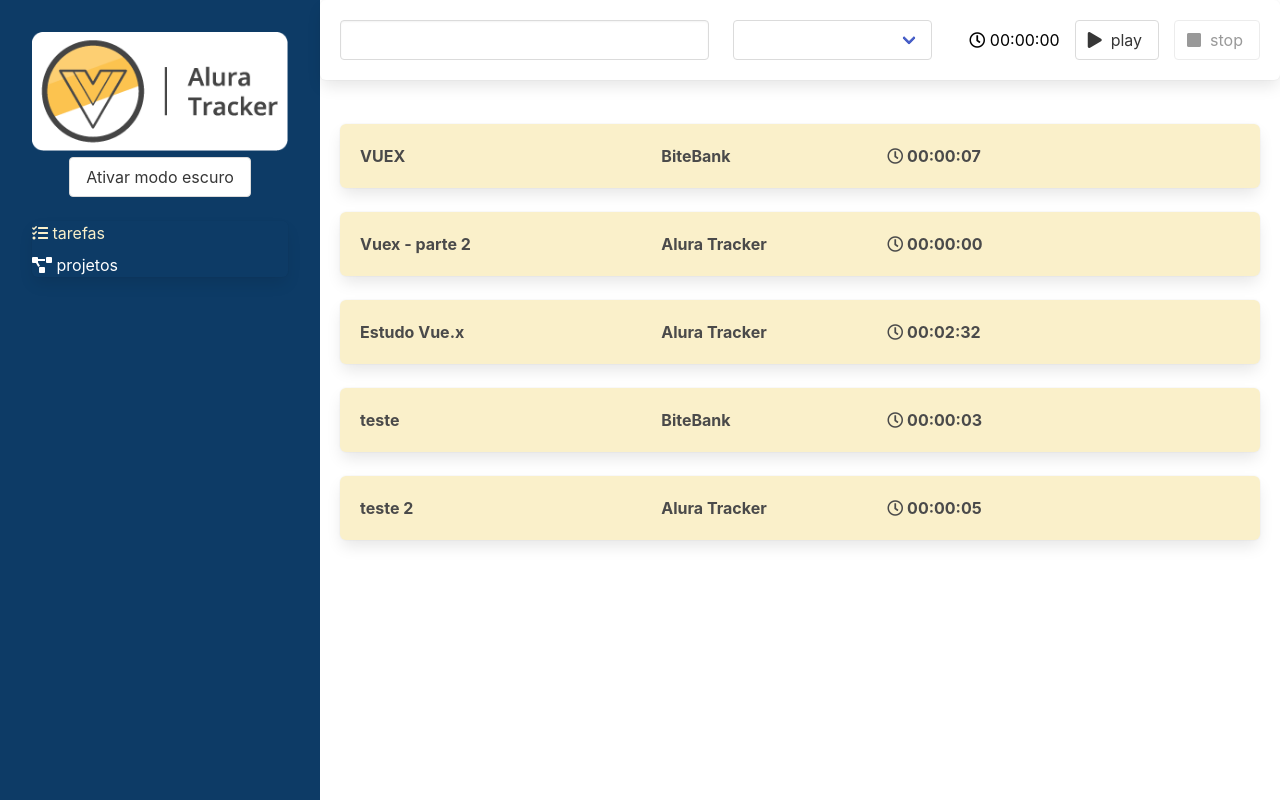
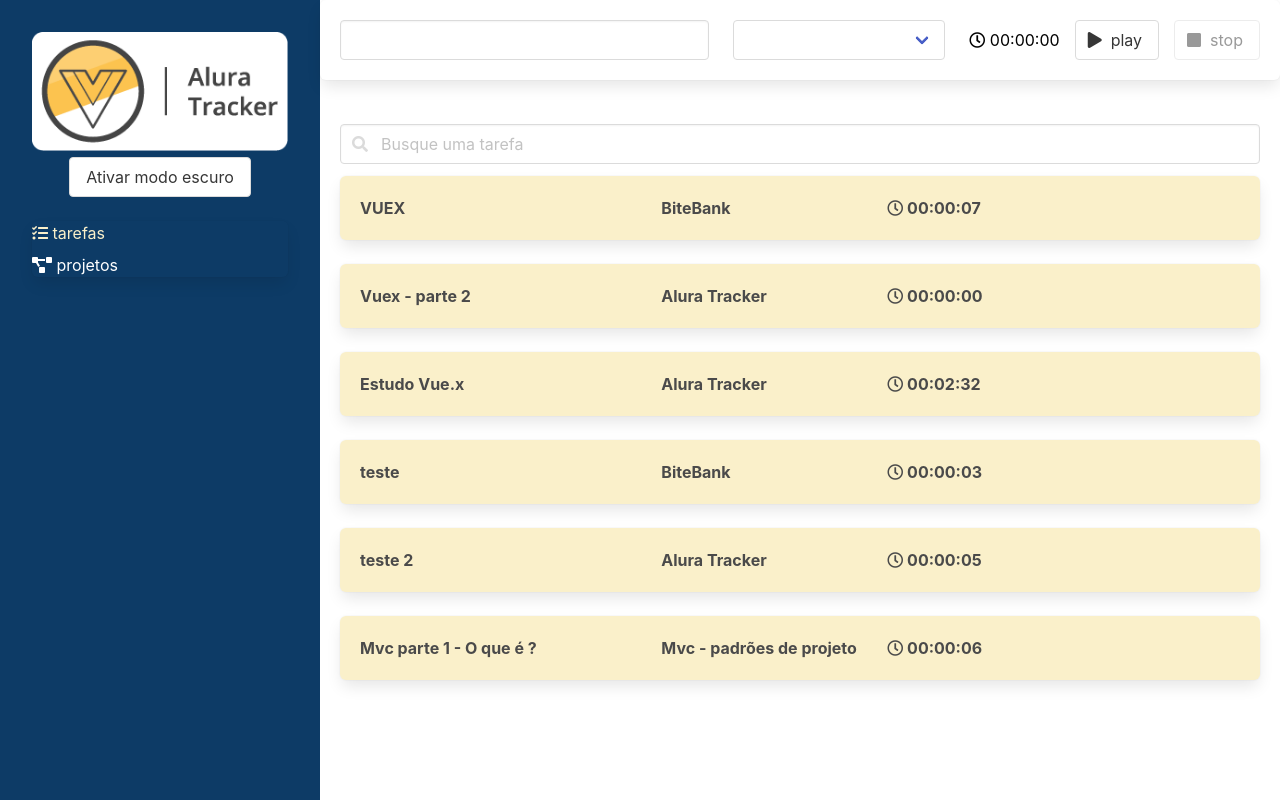
Before and after one commit to jpnc1695/Tracker-vue, a Vue app: page /#/ in a window 1280 px wide. Built offline with nearby package versions, Linux system fonts and the light colour scheme; data requests are answered from the project's data file.

Commit message:
cricação do filtro de tarefas

```diff
--- a/db.json
+++ b/db.json
@@ -7,6 +7,10 @@
     {
       "id": 2,
       "nome": "BiteBank 2.0"
+    },
+    {
+      "nome": "Mvc - padrões de projeto",
+      "id": 3
     }
   ],
   "tarefas": [
@@ -54,6 +58,15 @@
         "nome": "Alura Tracker"
       },
       "id": 8
+    },
+    {
+      "duracaoEmSegundos": 6,
+      "descricao": "Mvc parte 1 - O que é ?",
+      "projeto": {
+        "nome": "Mvc - padrões de projeto",
+        "id": 3
+      },
+      "id": 9
     }
   ]
 }
--- a/src/store/modulos/tarefas/index.ts
+++ b/src/store/modulos/tarefas/index.ts
@@ -29,9 +29,15 @@
 
   actions: {
 
-    [OBTER_TAREFAS]({commit}){
-        http.get('tarefas')
-        .then(resp => commit(DEFINIR_TAREFAS, resp.data))
+    [OBTER_TAREFAS]({commit}, filtro:string){
+      let url = 'tarefas'
+
+      if(filtro){
+        url += '?descricao=' + filtro
+      }
+
+      http.get(url)
+          .then(resp => commit(DEFINIR_TAREFAS, resp.data))
     },
     [CADASTRAR_TAREFAS]({commit}, tarefa:ITarefa){
         return http.post('/tarefas', tarefa)
--- a/src/views/Tarefas.vue
+++ b/src/views/Tarefas.vue
@@ -5,13 +5,25 @@
       Você não está muito produtivo hoje
       <span class="has-text-weight-bold">:(</span>
     </Box>
+    <div class="field">
+      <p class="control has-icons-left">
+        <input class="input" type="text" placeholder="Busque uma tarefa" v-model="filtro"/>
+        <span class="icon is-small is-left">
+          <i class="fas fa-search"></i>
+        </span>
+      </p>
+    </div>
     <Tarefa
       v-for="(tarefa, index) in tarefas"
       :tarefa="tarefa"
       :key="index"
       @aoTarefaClicada="selecionarTarefa"
     />
-    <div class="modal" :class="{ 'is-active': tarefaSelecionada }" v-if="tarefaSelecionada">
+    <div
+      class="modal"
+      :class="{ 'is-active': tarefaSelecionada }"
+      v-if="tarefaSelecionada"
+    >
       <div class="modal-background"></div>
       <div class="modal-card">
         <header class="modal-card-head">
@@ -24,7 +36,9 @@
         </header>
         <section class="modal-card-body">
           <div class="field">
-            <label for="descricaoDaTarefa" class="label"> Descrição da tarefa </label>
+            <label for="descricaoDaTarefa" class="label">
+              Descrição da tarefa
+            </label>
             <input
               type="text"
               class="input"
@@ -34,7 +48,9 @@
           </div>
         </section>
         <footer class="modal-card-foot">
-          <button @click="alterarTarefa" class="button is-success">Salvar alteração</button>
+          <button @click="alterarTarefa" class="button is-success">
+            Salvar alteração
+          </button>
           <button @click="fecharModal" class="button">
             Cancelar alteração
           </button>
@@ -45,7 +61,7 @@
 </template>
 
 <script lang="ts">
-import { computed, defineComponent } from "vue";
+import { computed, defineComponent, ref, watchEffect } from "vue";
 import Formulario from "../components/Formulario.vue";
 import Tarefa from "../components/Tarefa.vue";
 import Box from "../components/Box.vue";
@@ -80,23 +96,35 @@
     fecharModal() {
       this.tarefaSelecionada = null;
     },
-    alterarTarefa(){
-      this.store.dispatch(ALTERAR_TAREFAS,this.tarefaSelecionada)
-          .then(()=> this.fecharModal())
-    }
+    alterarTarefa() {
+      this.store
+        .dispatch(ALTERAR_TAREFAS, this.tarefaSelecionada)
+        .then(() => this.fecharModal());
+    },
   },
   computed: {
     semTarefas(): boolean {
-      return this.tarefas.length == 0
+      return this.tarefas.length == 0;
     },
   },
   setup() {
     const store = useStore();
     store.dispatch(OBTER_TAREFAS);
     store.dispatch(OBTER_PROJETOS);
+    const filtro = ref("")
+
+    // const tarefas = computed(() => store.state.tarefa.tarefas.filter(
+    //   t => !filtro.value || t.descricao.includes(filtro.value)
+    // ))
+
+    watchEffect(()=>{
+      store.dispatch(OBTER_TAREFAS, filtro.value)
+    })
+
     return {
-      tarefas: computed(() => store.state.tarefa.tarefas),
+      tarefas: computed(()=> store.state.tarefa.tarefas),
       store,
+      filtro
     };
   },
 });
```
Also changed, not shown: reatividade.js (added, +20 -0 lines).
